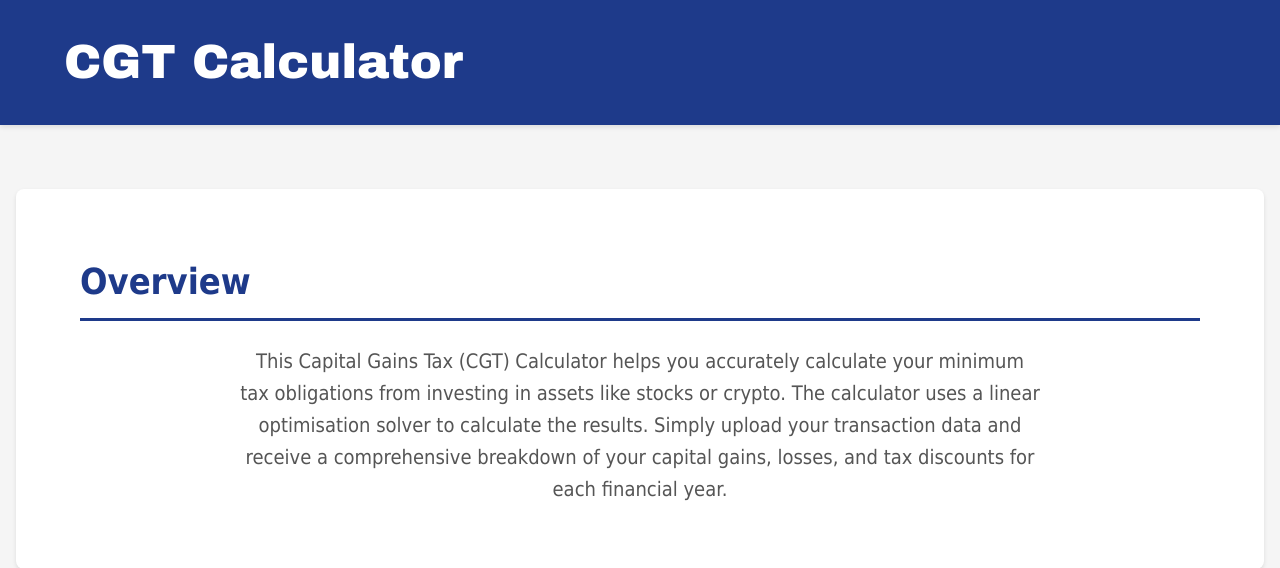
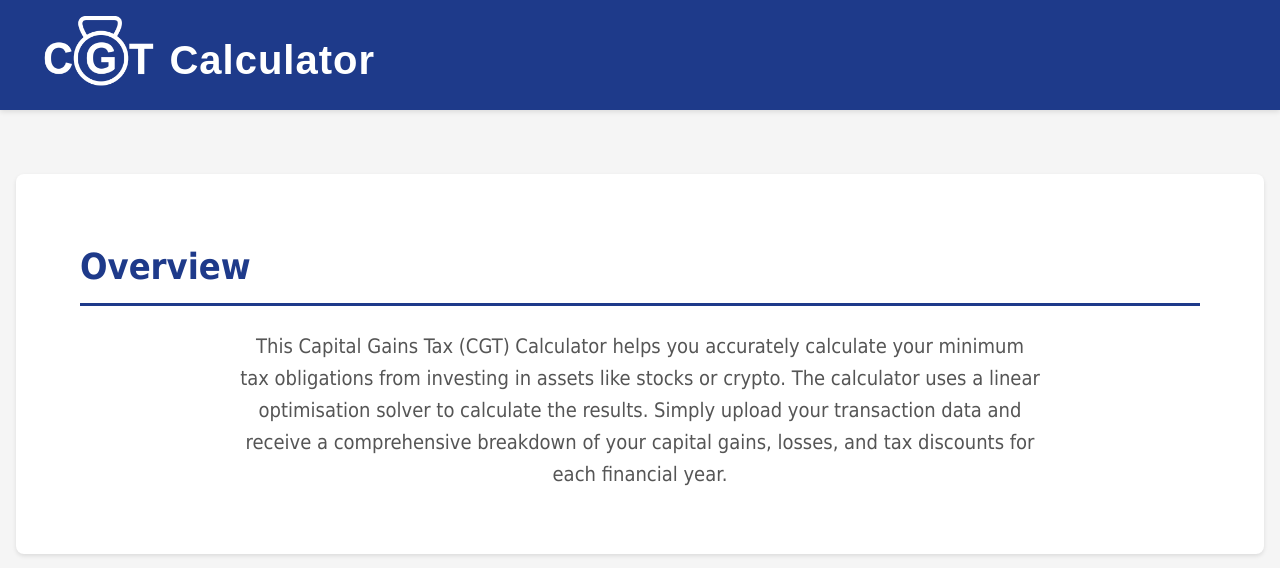
Before and after one commit to MaximilianSocha/cgt-calculator, a Flask app: page / in a window 1280 px wide. Shown: the top 568 px of the page. Run offline with Flask 3, Linux system fonts and the light colour scheme; some libraries are stand-ins or nearby versions.

Commit message:
update ticker data and cgt logo

```diff
--- a/src/static/css/styles.css
+++ b/src/static/css/styles.css
@@ -12,11 +12,12 @@ body {
 }
 
 header {
-    font-family: 'Arial Black', Tahoma, Geneva, Verdana, sans-serif;
+    font-family: 'Arial Nova', Arial, sans-serif;
+    letter-spacing: 1px;
     background-color: #1e3a8a;
     color: white;
-    padding: 1.5rem 0;
-    padding-left: 5%;
+    padding: 1rem 0;
+    padding-left: 3%;
     text-align: left;
     box-shadow: 0 2px 5px rgba(0,0,0,0.1);
     position: sticky;
@@ -24,9 +25,16 @@ header {
 }
 
 header h1 {
-    font-size: 3rem;
+    font-size: 2.5rem;
     font-weight: 600;
 }
+
+.logo-header {
+  display: inline-flex;
+  align-items: center;
+  gap: 5px;
+}
+
 
 .container {
     max-width: 1500px;
--- a/src/templates/index.html
+++ b/src/templates/index.html
@@ -9,7 +9,10 @@
 </head>
 <body>
     <header>
-        <h1>CGT Calculator</h1>
+        <h1 class="logo-header">
+            <img src="../static/images/cgt_logo.png" alt="CGT Logo" width="126" height="70">
+            <span style="position: relative; top: 9px;">Calculator</span>
+        </h1>
     </header>
 
     <div class="container">
@@ -224,7 +227,7 @@
         <div class="modal-content">
             <div class="modal-header">Complete Your Purchase</div>
             <div class="modal-body">
-                <p>Price: $49.99 AUD</p>
+                <p>Price: $19.99 AUD</p>
                 <p style="margin-top: 0.5rem; font-size: 0.9rem; color: #666;">Complete payment to download your CGT report.</p>
                 <form id="payment-form">
                     <div id="payment-element"></div>
@@ -232,7 +235,7 @@
                     <div class="modal-buttons" style="margin-top: 1.5rem;">
                         <button type="button" class="modal-button modal-button-secondary" onclick="closePaymentModal()">Cancel</button>
                         <button type="submit" class="modal-button modal-button-primary" id="payBtn">
-                            Pay $49.99
+                            Pay $19.99
                         </button>
                     </div>
                 </form>
```
Also changed, not shown: src/static/images/cgt_logo.png (added), src/ticker_change_data.csv.
